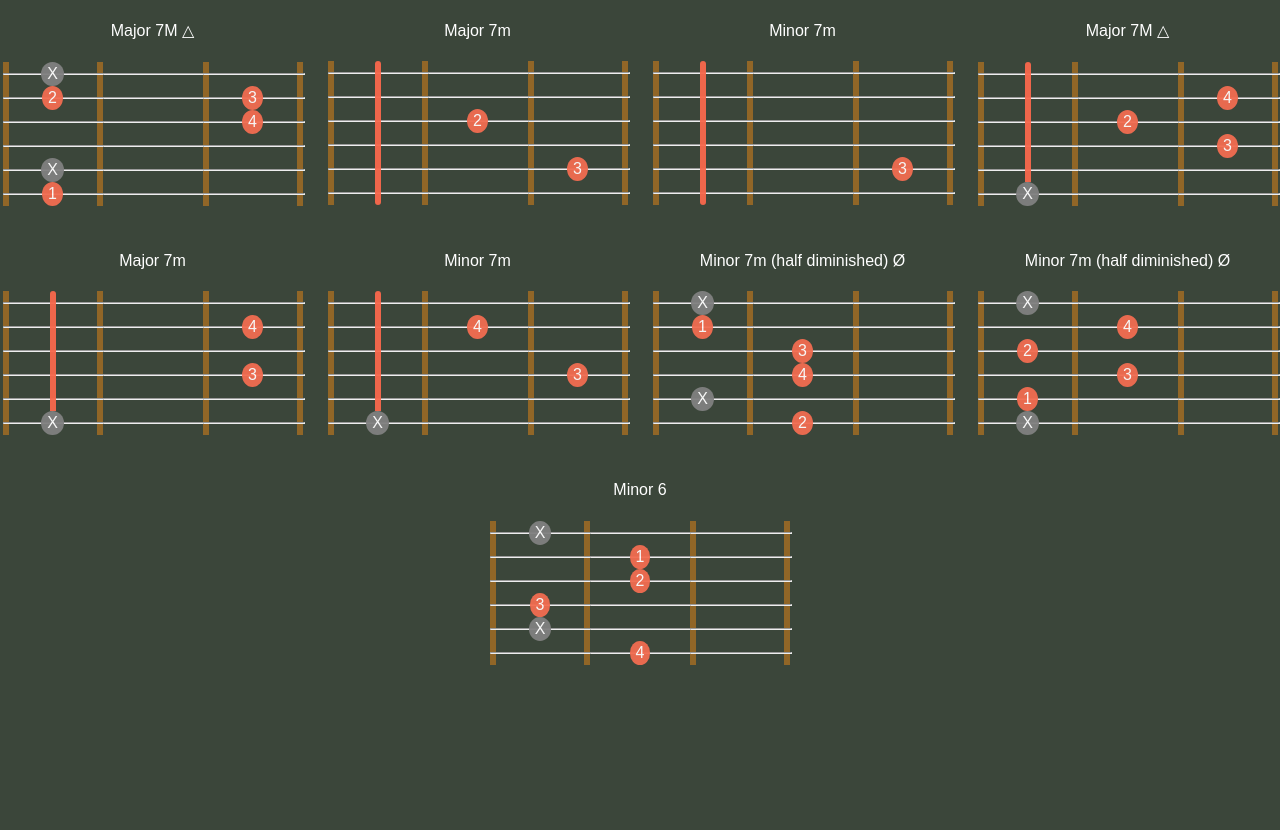
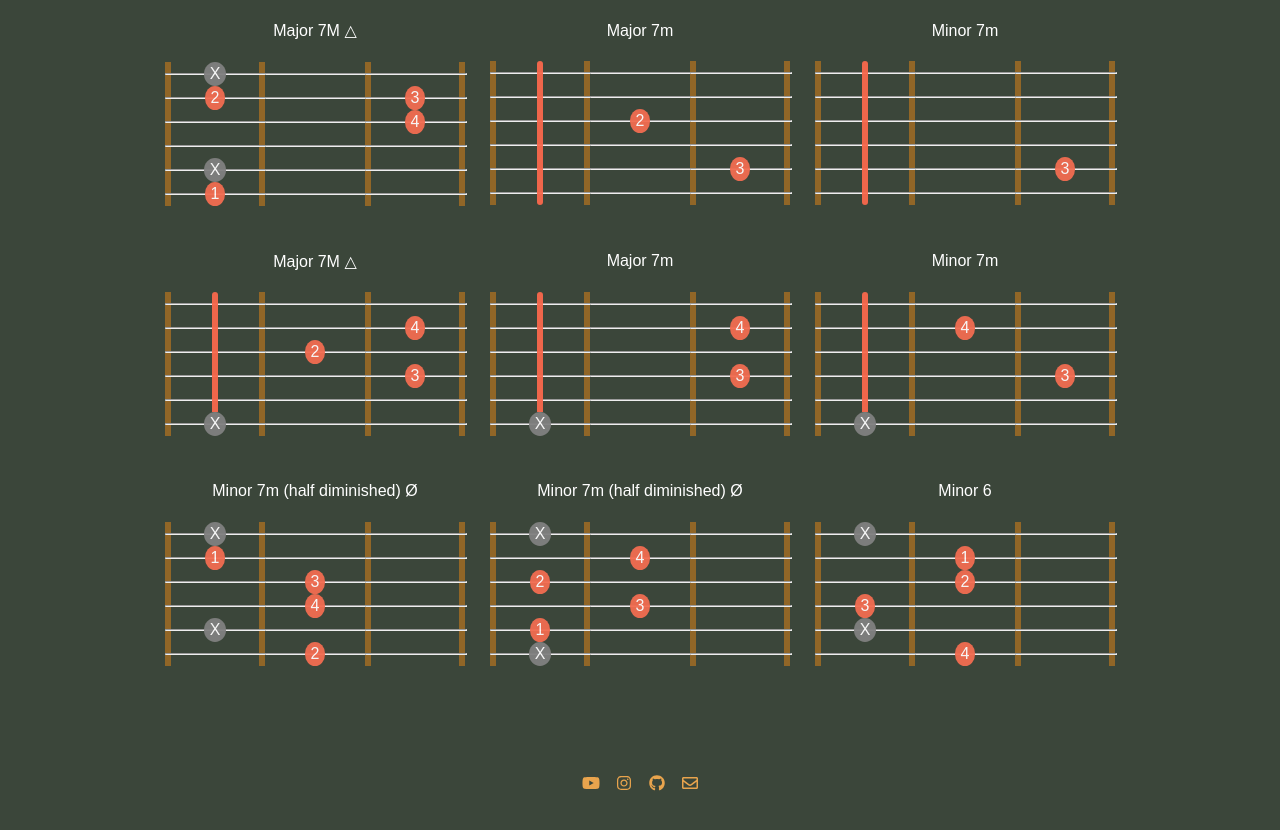
Before and after one commit to istng/guitar-chords-web, a Vue app: page / in a window 1280 px wide. Shown: the top 830 px of the page. Before the commit the page ends 800 px from the top, so only its background shows below. Built offline with nearby package versions, Linux system fonts and the light colour scheme.

Commit message:
add contact links to end of page

```diff
--- a/src/App.vue
+++ b/src/App.vue
@@ -1,4 +1,5 @@
 <template>
+  <div class="app-container">
     <div class="chords-container">
     <GuitarChord class="guitar-chord"
       name="Major 7M △"
@@ -91,14 +92,27 @@
       :deadStrings='["0", "4"]'
     />
     </div>
+    <div class="contact">
+      <a href="https://www.youtube.com/channel/UC0paZQh-P3ruttlq26UmNig" target=”_blank”><font-awesome-icon :icon="['fab', 'youtube']"/></a> <a href="https://www.instagram.com/ivangk.gk/" target=”_blank”><font-awesome-icon :icon="['fab', 'instagram']"/></a> <a href="https://github.com/istng" target=”_blank”><font-awesome-icon :icon="['fab', 'github']"/></a> <a href="mailto:ivanstng@gmail.com"><font-awesome-icon :icon="['far', 'envelope']"/></a>
+    </div>
+  </div>
 </template>
 
 <script>
+import { library } from '@fortawesome/fontawesome-svg-core';
+import { faInstagram, faYoutube, faGithub } from '@fortawesome/free-brands-svg-icons';
+import { faEnvelope } from '@fortawesome/free-regular-svg-icons'
+import { FontAwesomeIcon } from '@fortawesome/vue-fontawesome';
+library.add(faInstagram);
+library.add(faYoutube);
+library.add(faGithub);
+library.add(faEnvelope);
 import GuitarChord from './components/GuitarChord.vue'
 
 export default {
   name: 'App',
   components: {
+    FontAwesomeIcon,
     GuitarChord
   }
 }
@@ -110,12 +124,20 @@ html {
   margin: 0;
   border: 0;
   padding: 0;
+  margin-bottom: 100px;
 }
 body {
   src: url("https://fonts.googleapis.com/css2?family=Noto+Sans+JP:wght@300&display=swap");
   font-family: "Noto Sans JP", sans-serif;
   background-color: #3b463a;
   color: white;
+}
+.app-container {
+  display: flex;
+  flex-direction: column;
+  justify-content: center;
+  align-items: center;
+  gap: 100px;
 }
 .chords-container {
   display: flex;
@@ -127,4 +149,14 @@ body {
 .guitar-chord {
   flex-basis: 300px;
 }
+.contact {
+  margin-top: 0.6rem;
+  margin-bottom: 0.6rem;
+  color: #e9a44d;
+  word-spacing: 0.8rem;
+}
+a, a:hover, a:visited, a:active {
+  color: inherit;
+  text-decoration: none;
+ }
 </style>
```
Also changed, not shown: package.json (+7 -1 lines), 1 other file (tests, documents, lock files or other folders). Lines whose indentation alone changed are shown as unchanged.
